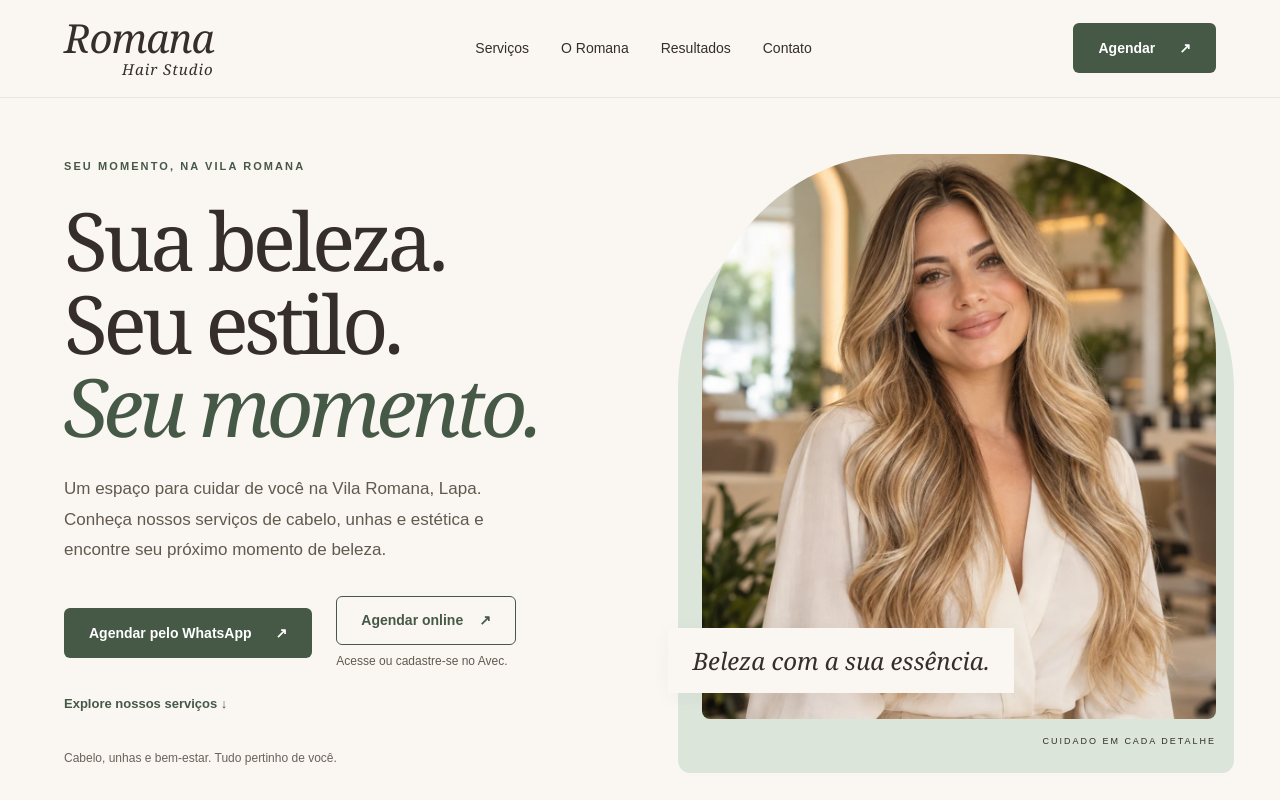
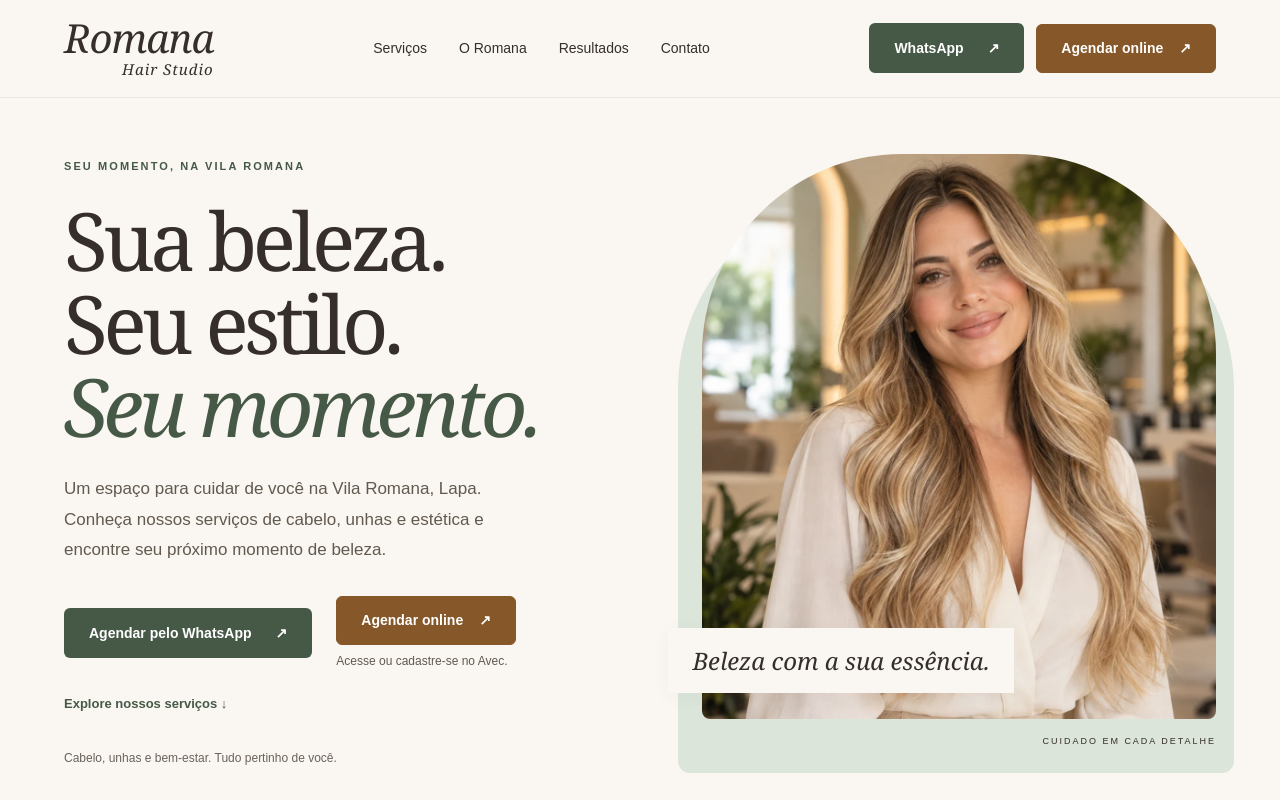
Before and after one commit to Romanahairstudio/romana-hair-studio, a Next.js app: page / in a window 1280 px wide. Shown: the top 800 px of the page. Built offline with nearby package versions, Linux system fonts and the light colour scheme.

Commit message:
Highlight Avec booking and add separate header booking options (#40)

```diff
--- a/app/OnlineBooking.jsx
+++ b/app/OnlineBooking.jsx
@@ -1,10 +1,10 @@
-export default function OnlineBooking() {
+export default function OnlineBooking({ compact = false }) {
   return (
     <div className="online-booking">
       <a href="https://agendamento.avec.beauty/?slug=romanahairstudio" target="_blank" rel="noopener noreferrer" className="online-booking-link">
         Agendar online <span aria-hidden="true">↗</span>
       </a>
-      <small>Acesse ou cadastre-se no Avec.</small>
+      {!compact && <small>Acesse ou cadastre-se no Avec.</small>}
     </div>
   )
 }
--- a/app/globals.css
+++ b/app/globals.css
@@ -7,7 +7,12 @@
 }
 
 .online-booking{display:inline-flex;flex-direction:column;align-items:flex-start;gap:7px;max-width:100%}
-a.online-booking-link{display:inline-flex;align-items:center;justify-content:center;gap:16px;min-height:48px;padding:13px 24px;border:1px solid #465947;border-radius:6px;color:#465947;background:#faf7f2;font:600 14px/1.5 Arial,Helvetica,sans-serif;text-decoration:none}
-a.online-booking-link:hover{background:#dce5da}
+a.online-booking-link{display:inline-flex;align-items:center;justify-content:center;gap:16px;min-height:48px;padding:13px 24px;border:1px solid #865729;border-radius:6px;color:#fff;background:#865729;font:600 14px/1.5 Arial,Helvetica,sans-serif;text-decoration:none}
+a.online-booking-link:hover{background:#70461f;border-color:#70461f}
 a.online-booking-link:focus-visible{outline:3px solid #465947;outline-offset:4px}
 .online-booking small{font:12px/1.5 Arial,Helvetica,sans-serif;color:#62594f}
+
+.header-booking-actions{display:flex;align-items:center;gap:12px;flex-shrink:0}
+@media(max-width:1000px){.header-booking-actions{gap:8px}.header-booking-actions>a,.header-booking-actions .online-booking-link{padding:12px 14px;gap:8px}}
+@media(max-width:700px){.header-booking-actions{margin-left:auto}.header-booking-actions>a,.header-booking-actions .online-booking-link{padding:10px 12px;min-height:44px;font-size:12px}}
+@media(max-width:480px){.header-booking-actions{width:100%;margin-left:0}.header-booking-actions>a,.header-booking-actions>.online-booking{flex:1}.header-booking-actions .online-booking-link{width:100%}}
--- a/app/page.jsx
+++ b/app/page.jsx
@@ -49,7 +49,7 @@ export default function RomanaHairLandingPage() {
         <nav aria-label="Navegação principal" className={styles.nav}>
           <a href="#servicos">Serviços</a><a href="#sobre">O Romana</a><a href="#transformacoes">Resultados</a><a href="#contato">Contato</a>
         </nav>
-        <a className={styles.button} href={whatsapp} target="_blank" rel="noreferrer">Agendar <span aria-hidden="true">↗</span></a>
+        <div className="header-booking-actions"><a className={styles.button} href={whatsapp} target="_blank" rel="noreferrer">WhatsApp <span aria-hidden="true">↗</span></a><OnlineBooking compact /></div>
       </header>
 
       <section id="inicio" className={styles.hero}>
```
